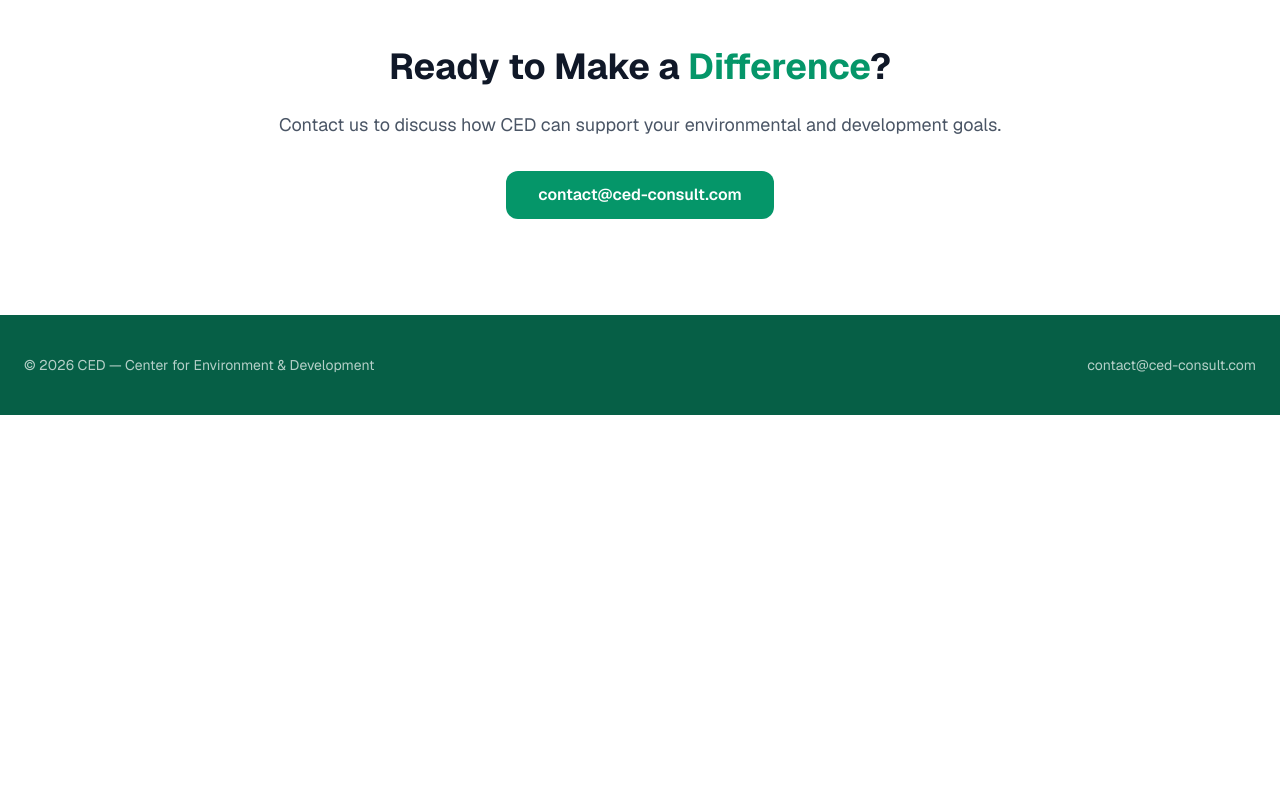
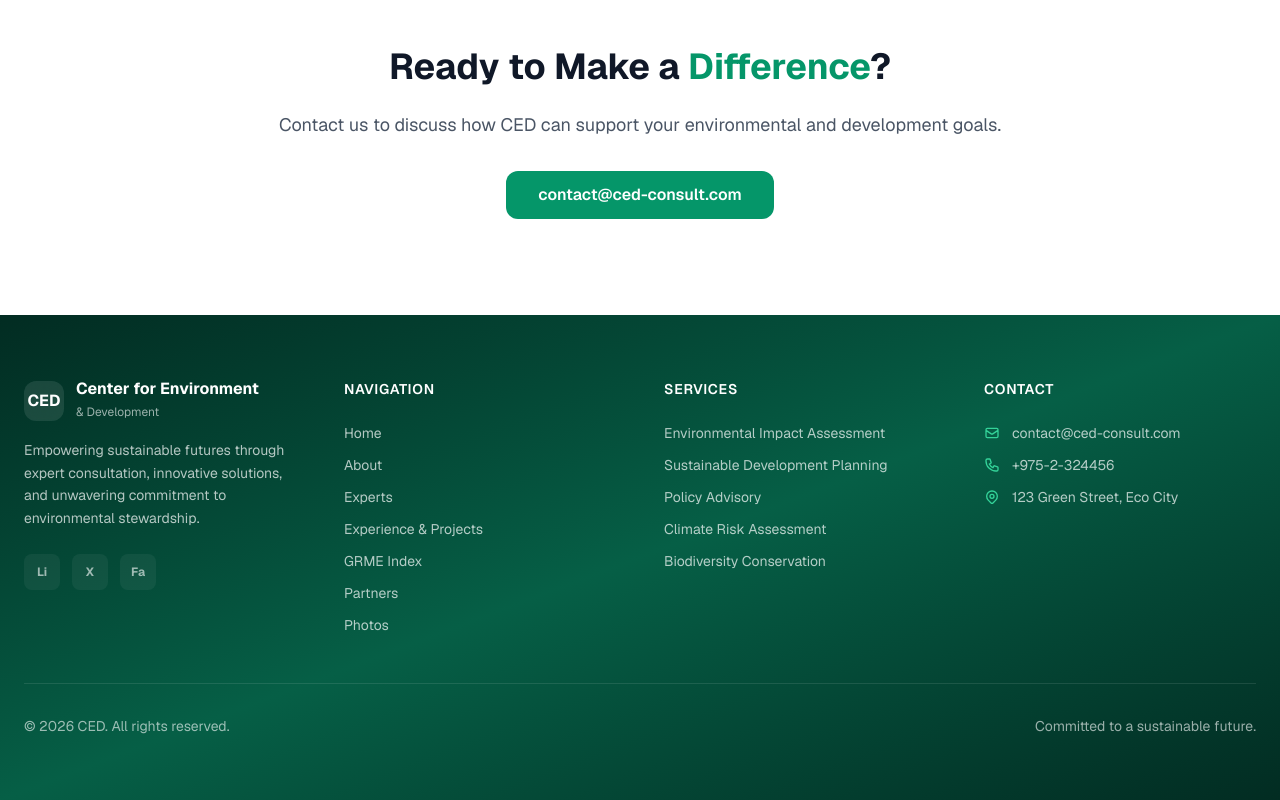
Before and after one commit to Ri-dhee/CED, a Next.js app: page / in a window 1280 px wide. Shown: the part 1437-2237 px from the top of the page. Before the commit the page ends 1852 px from the top, so only its background shows below. Built offline with nearby package versions, Linux system fonts and the light colour scheme.

Commit message:
Restore original footer gradient + 4-column layout

```diff
--- a/src/app/layout.tsx
+++ b/src/app/layout.tsx
@@ -159,11 +159,108 @@ export default function RootLayout({
           </nav>
         </header>
         <main id="main-content" className="flex-1" tabIndex={-1}>{children}</main>
-        <footer className="bg-primary-dark text-white" role="contentinfo">
-          <div className="max-w-7xl mx-auto px-4 sm:px-6 py-10">
-            <div className="flex flex-col sm:flex-row items-center justify-between gap-4 text-sm text-white/70">
-              <span>&copy; {new Date().getFullYear()} CED — Center for Environment & Development</span>
-              <a href="mailto:contact@ced-consult.com" className="hover:text-white transition-colors">contact@ced-consult.com</a>
+        <footer className="bg-gradient-to-br from-primary-deeper via-primary-dark to-primary-deeper text-white" role="contentinfo">
+          <div className="max-w-7xl mx-auto px-4 sm:px-6 py-12 sm:py-16">
+            <div className="grid grid-cols-1 sm:grid-cols-2 lg:grid-cols-4 gap-8 sm:gap-12">
+              <div className="lg:col-span-1">
+                <div className="flex items-center gap-3 mb-4">
+                  <div className="w-10 h-10 bg-white/10 rounded-xl flex items-center justify-center backdrop-blur">
+                    <span className="text-white font-bold text-base" aria-hidden="true">CED</span>
+                  </div>
+                  <div>
+                    <span className="font-bold text-white block leading-tight">Center for Environment</span>
+                    <span className="text-xs text-white/60">& Development</span>
+                  </div>
+                </div>
+                <p className="text-white/70 text-sm leading-relaxed mb-6">
+                  Empowering sustainable futures through expert consultation, innovative solutions, and unwavering commitment to environmental stewardship.
+                </p>
+                <ul className="flex gap-3 list-none p-0 m-0" aria-label="Social media links">
+                  {[
+                    { label: "LinkedIn", href: "#" },
+                    { label: "X", href: "#" },
+                    { label: "Facebook", href: "#" },
+                  ].map((social) => (
+                    <li key={social.label}>
+                      <a
+                        href={social.href}
+                        className="w-9 h-9 rounded-lg bg-white/5 flex items-center justify-center text-white/60 text-xs font-bold hover:bg-white/20 hover:text-white transition-all focus:outline-none focus:ring-2 focus:ring-white/50"
+                        aria-label={social.label}
+                        target="_blank"
+                        rel="noopener noreferrer"
+                      >
+                        {social.label.slice(0, 2)}
+                      </a>
+                    </li>
+                  ))}
+                </ul>
+              </div>
+              <div>
+                <h3 className="font-semibold text-white mb-6 text-sm uppercase tracking-wider">Navigation</h3>
+                <nav aria-label="Footer navigation">
+                  <div className="flex flex-col gap-3">
+                    {navLinks.map((link) =>
+                      link.children ? (
+                        link.children.map((child) => (
+                          <Link
+                            key={child.href}
+                            href={child.href}
+                            className="text-white/70 text-sm hover:text-white transition-colors focus:outline-none focus:ring-2 focus:ring-primary-light focus:text-white rounded px-1 -mx-1"
+                          >
+                            {child.label}
+                          </Link>
+                        ))
+                      ) : (
+                        <Link
+                          key={link.href}
+                          href={link.href}
+                          className="text-white/70 text-sm hover:text-white transition-colors focus:outline-none focus:ring-2 focus:ring-primary-light focus:text-white rounded px-1 -mx-1"
+                        >
+                          {link.label}
+                        </Link>
+                      )
+                    )}
+                  </div>
+                </nav>
+              </div>
+              <div>
+                <h3 className="font-semibold text-white mb-6 text-sm uppercase tracking-wider">Services</h3>
+                <ul className="flex flex-col gap-3 text-white/70 text-sm list-none p-0">
+                  <li>Environmental Impact Assessment</li>
+                  <li>Sustainable Development Planning</li>
+                  <li>Policy Advisory</li>
+                  <li>Climate Risk Assessment</li>
+                  <li>Biodiversity Conservation</li>
+                </ul>
+              </div>
+              <div>
+                <h3 className="font-semibold text-white mb-6 text-sm uppercase tracking-wider">Contact</h3>
+                <div className="flex flex-col gap-3 text-white/70 text-sm">
+                  <div className="flex items-start gap-3">
+                    <svg className="w-4 h-4 mt-0.5 text-primary-light shrink-0" fill="none" stroke="currentColor" viewBox="0 0 24 24" aria-hidden="true">
+                      <path strokeLinecap="round" strokeLinejoin="round" strokeWidth={2} d="M3 8l7.89 5.26a2 2 0 002.22 0L21 8M5 19h14a2 2 0 002-2V7a2 2 0 00-2-2H5a2 2 0 00-2 2v10a2 2 0 002 2z" />
+                    </svg>
+                    <a href="mailto:contact@ced-consult.com" className="hover:text-white transition-colors focus:outline-none focus:ring-2 focus:ring-primary-light rounded">contact@ced-consult.com</a>
+                  </div>
+                  <div className="flex items-start gap-3">
+                    <svg className="w-4 h-4 mt-0.5 text-primary-light shrink-0" fill="none" stroke="currentColor" viewBox="0 0 24 24" aria-hidden="true">
+                      <path strokeLinecap="round" strokeLinejoin="round" strokeWidth={2} d="M3 5a2 2 0 012-2h3.28a1 1 0 01.948.684l1.498 4.493a1 1 0 01-.502 1.21l-2.257 1.13a11.042 11.042 0 005.516 5.516l1.13-2.257a1 1 0 011.21-.502l4.493 1.498a1 1 0 01.684.949V19a2 2 0 01-2 2h-1C9.716 21 3 14.284 3 6V5z" />
+                    </svg>
+                    <a href="tel:+975-2-324456" className="hover:text-white transition-colors focus:outline-none focus:ring-2 focus:ring-primary-light rounded">+975-2-324456</a>
+                  </div>
+                  <div className="flex items-start gap-3">
+                    <svg className="w-4 h-4 mt-0.5 text-primary-light shrink-0" fill="none" stroke="currentColor" viewBox="0 0 24 24" aria-hidden="true">
+                      <path strokeLinecap="round" strokeLinejoin="round" strokeWidth={2} d="M17.657 16.657L13.414 20.9a1.998 1.998 0 01-2.827 0l-4.244-4.243a8 8 0 1111.314 0z" />
+                      <path strokeLinecap="round" strokeLinejoin="round" strokeWidth={2} d="M15 11a3 3 0 11-6 0 3 3 0 016 0z" />
+                    </svg>
+                    <span>123 Green Street, Eco City</span>
+                  </div>
+                </div>
+              </div>
+            </div>
+            <div className="border-t border-white/10 mt-12 pt-8 flex flex-col sm:flex-row items-center justify-between gap-4 text-sm text-white/60">
+              <span>&copy; {new Date().getFullYear()} CED. All rights reserved.</span>
+              <span>Committed to a sustainable future.</span>
             </div>
           </div>
         </footer>
```
